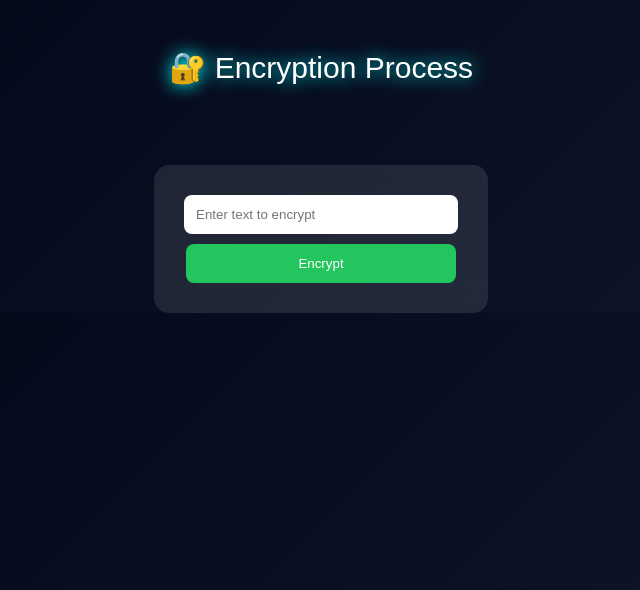
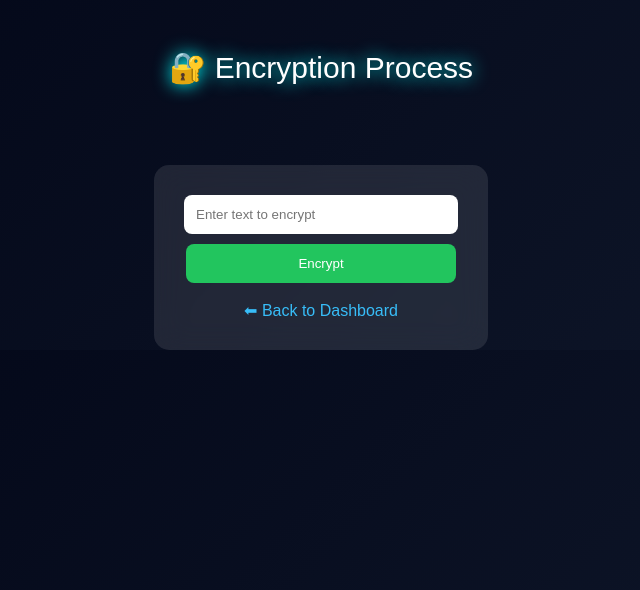
Before and after one commit to 24karan04/Cloud-Computing-Security-project-, a Flask app: page /encrypt in a window 1280 px wide. Shown: the top 590 px of the page, without its empty margins (319-959 px from the left). Run offline with Flask 3, Linux system fonts and the light colour scheme.

Commit message:
Enhance styles and structure in encrypt.html

```diff
--- a/templates/encrypt.html
+++ b/templates/encrypt.html
@@ -6,13 +6,13 @@
 <style>
 body {
     margin: 0;
-    font-family: Arial;
+    font-family: Arial, sans-serif;
     color: white;
     text-align: center;
     background: linear-gradient(135deg, #020617, #0f172a);
 }
 
-/* Animation */
+/* Glow animation */
 @keyframes glow {
     0% { text-shadow: 0 0 5px cyan; }
     50% { text-shadow: 0 0 20px cyan; }
@@ -34,6 +34,7 @@ body {
     display: inline-block;
 }
 
+/* Input */
 input {
     padding: 12px;
     width: 250px;
@@ -41,6 +42,7 @@ input {
     border: none;
 }
 
+/* Button */
 button {
     padding: 12px;
     width: 270px;
@@ -49,6 +51,17 @@ button {
     border-radius: 8px;
     color: white;
     margin-top: 10px;
+    cursor: pointer;
+}
+
+button:hover {
+    opacity: 0.9;
+}
+
+/* Back link */
+a {
+    color: #38bdf8;
+    text-decoration: none;
 }
 </style>
 
@@ -59,16 +72,22 @@ button {
 <div class="title">🔐 Encryption Process</div>
 
 <div class="box">
+
     <form action="/encrypt" method="post">
         <input type="text" name="text" placeholder="Enter text to encrypt" required><br>
         <button type="submit">Encrypt</button>
     </form>
 
+    <!-- RESULT SHOWS HERE -->
     {% if result %}
-    <p style="color:cyan; margin-top:10px;">
+        <p style="color:cyan; margin-top:15px;">
             Encrypted: {{ result }}
         </p>
     {% endif %}
+
+    <br>
+    <a href="/dashboard">⬅ Back to Dashboard</a>
+
 </div>
 
 </body>
```
Lines whose indentation alone changed are shown as unchanged.
